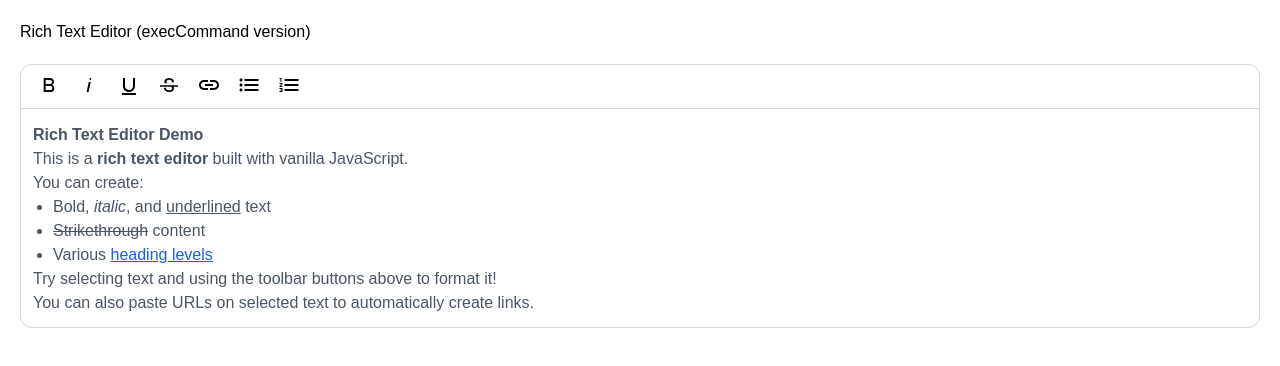
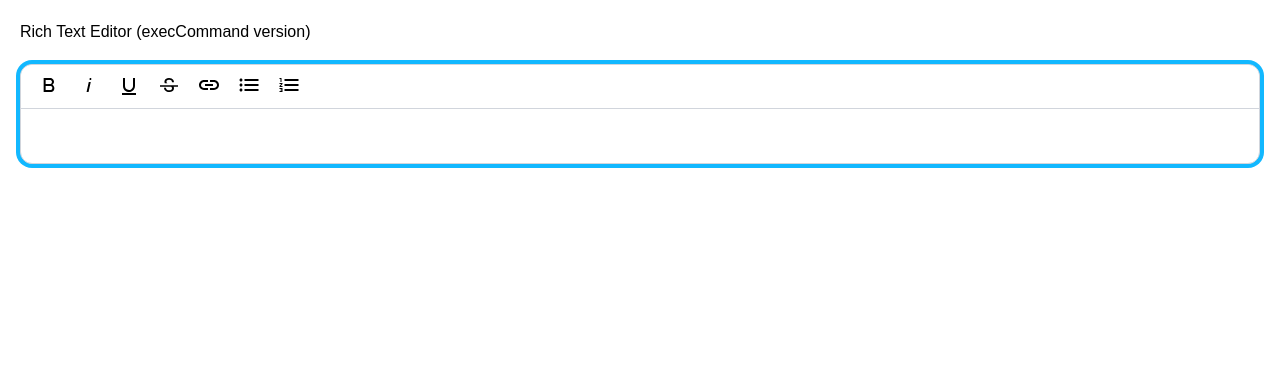
Before and after one commit to vincenzorm117/posh-editor, a React (Create React App) app: page / in a window 1280 px wide. Shown: the top 366 px of the page. Built offline with nearby package versions, Linux system fonts and the light colour scheme.

Commit message:
chore: niceties

```diff
--- a/src/App.jsx
+++ b/src/App.jsx
@@ -4,12 +4,15 @@ import LegacyRichTextEditor from "./components/LegacyRichTextEditor";
 
 const App = () => {
 
-  const editorContent = `<div><b>Rich Text Editor Demo</b></div><p> This is a <strong>rich text editor</strong> built with vanilla JavaScript. </p><p>You can create:</p><ul><li> Bold, <em>italic</em>, and <u>underlined</u> text </li><li><s>Strikethrough</s> content </li><li> Various <a href="https://developer.mozilla.org/en-US/docs/Web/API/Selection"> heading levels </a></li></ul><p> Try selecting text and using the toolbar buttons above to format it! </p><p> You can also paste URLs on selected text to automatically create links. </p>`;
+  // const editorContent = `<div><b>Rich Text Editor Demo</b></div><p> This is a <strong>rich text editor</strong> built with vanilla JavaScript. </p><p>You can create:</p><ul><li> Bold, <em>italic</em>, and <u>underlined</u> text </li><li><s>Strikethrough</s> content </li><li> Various <a href="https://developer.mozilla.org/en-US/docs/Web/API/Selection"> heading levels </a></li></ul><p> Try selecting text and using the toolbar buttons above to format it! </p><p> You can also paste URLs on selected text to automatically create links. </p>`;
+  // const editorContent = `<ul><li> Item 1</li><li> Item 2</li><li> Item 3</li></ul>`;
+  const editorContent = ``;
 
   return (
     <>
       <h2>Rich Text Editor (execCommand version)</h2>
       <LegacyRichTextEditor
+        focusOnMount={true}
         value={editorContent}
         onSave={(content) => console.log("Saved content:", content)}
       />
```
